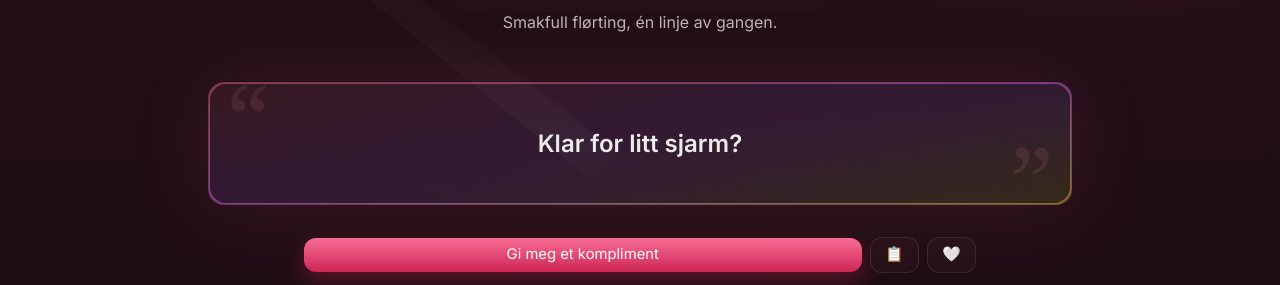
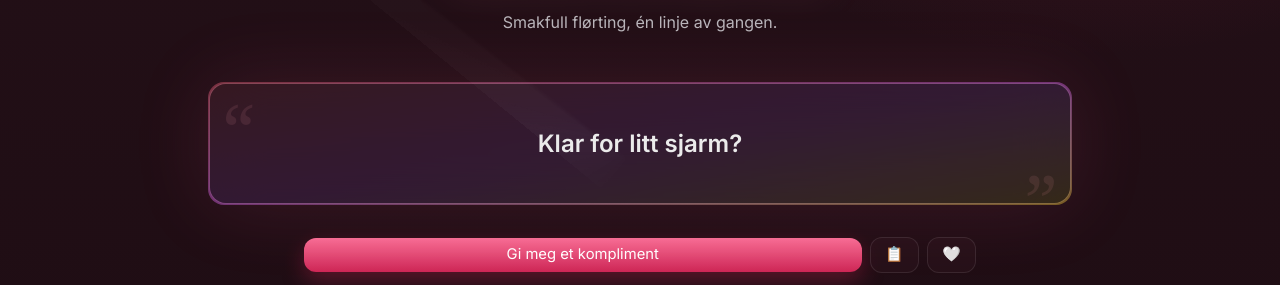
Before and after one commit to Marcus-Kodehode/mysterycharmer, a Next.js app: page / in a window 1280 px wide. Shown: the part 179-464 px from the top of the page. Built offline with nearby package versions, Linux system fonts and the light colour scheme.

Commit message:
Yarn stopped spinning tales

```diff
--- a/app/components/compliment/ComplimentCard.tsx
+++ b/app/components/compliment/ComplimentCard.tsx
@@ -27,13 +27,13 @@ export default function ComplimentCard({ children, className }: Props) {
         {/* watermark quote marks */}
         <span
           aria-hidden
-          className="pointer-events-none select-none absolute -top-4 left-4 text-7xl sm:text-8xl font-serif text-rose-300/10"
+          className="ppointer-events-none select-none absolute top-2 left-3 text-5xl sm:text-7xl font-serif text-rose-300/10"
         >
           “
         </span>
         <span
           aria-hidden
-          className="pointer-events-none select-none absolute -bottom-6 right-4 text-7xl sm:text-8xl font-serif text-rose-300/10"
+          className="pointer-events-none select-none absolute right-3 bottom-0 translate-y-2 sm:translate-y-8 text-5xl sm:text-7xl font-serif text-rose-300/10"
         >
           ”
         </span>
```
